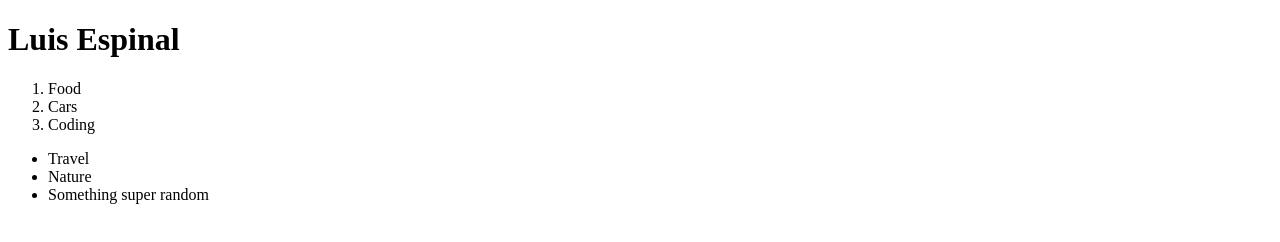
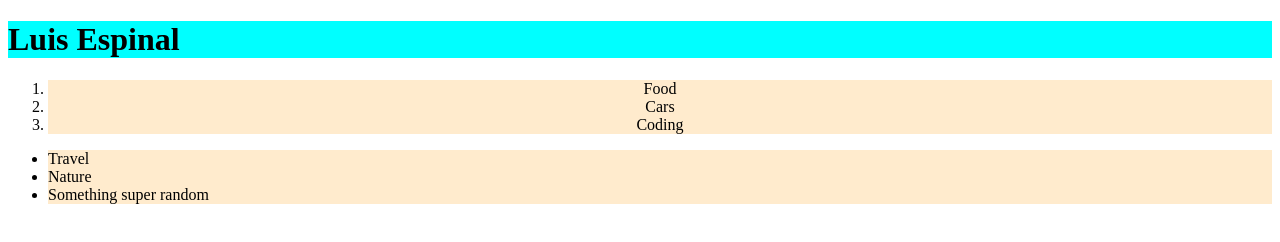
Before and after one commit to luespinal03/Favorites, a plain HTML site: page index.html in a window 1280 px wide. Drawn offline with Linux system fonts and the light colour scheme.

Commit message:
Update html file

```diff
--- a/index.html
+++ b/index.html
@@ -5,6 +5,7 @@
     <meta http-equiv="X-UA-Compatible" content="IE=edge">
     <meta name="viewport" content="width=device-width, initial-scale=1.0">
     <title>List of favorites assignment</title>
+    <link rel="stylesheet" href="styles.css"
 </head>
 <body>
     <h1>Luis Espinal</h1>
--- /dev/null
+++ b/styles.css
@@ -0,0 +1,12 @@
+h1 {
+    background-color: aqua;
+
+}
+
+ol {
+    text-align: center;
+}
+
+li {
+    background-color: blanchedalmond;
+}
```
